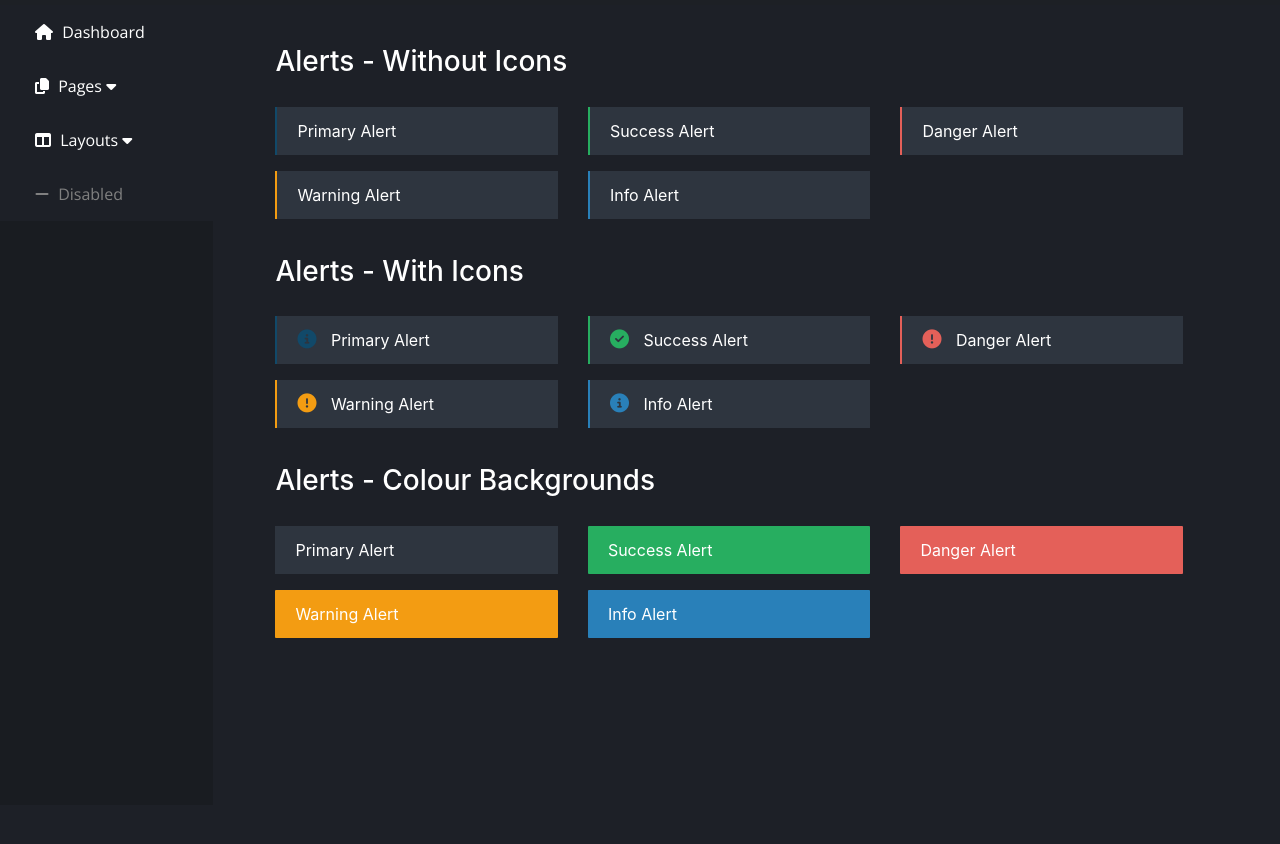
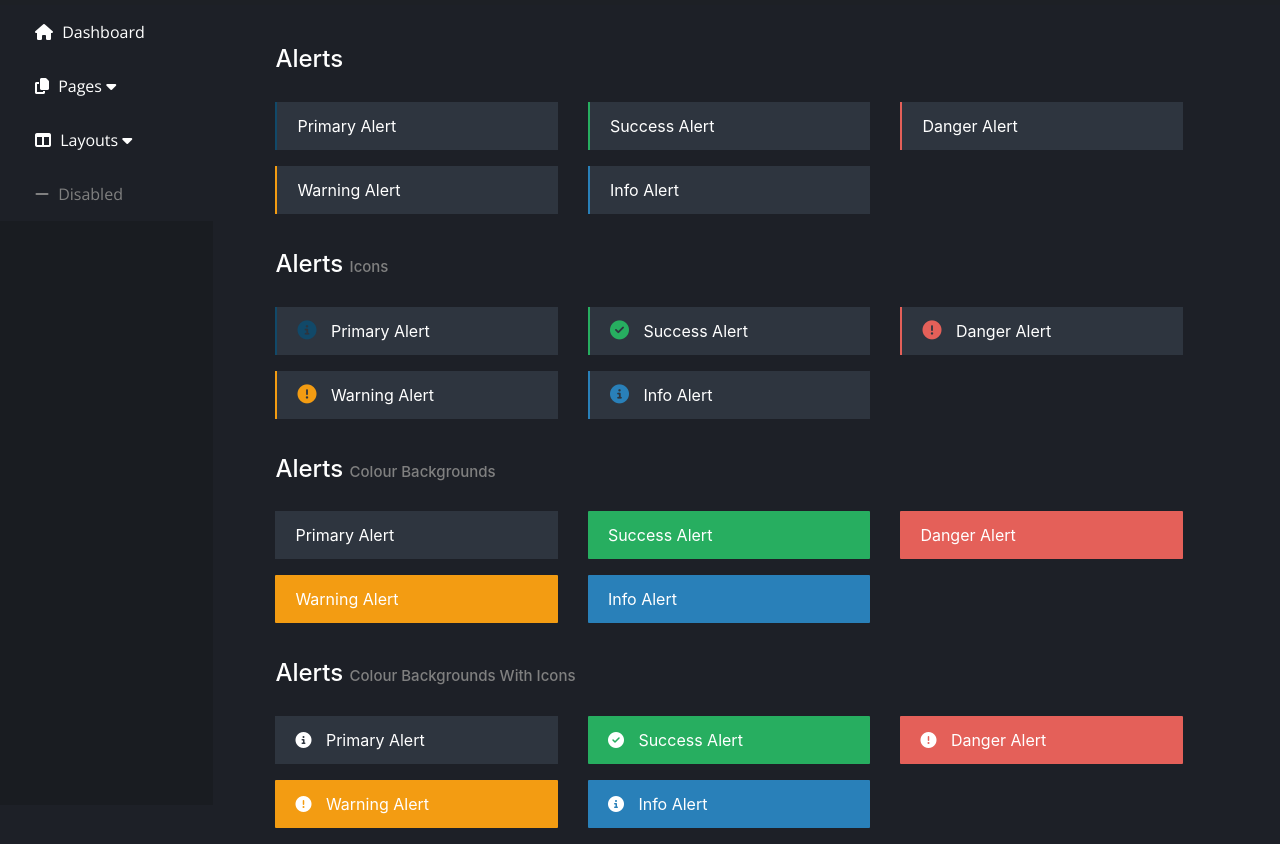
Before and after one commit to chriskonges/SDashboard, a plain HTML site: page pages/alerts.html in a window 1280 px wide. Shown: the part 66-910 px from the top of the page. Before the commit the page ends 800 px from the top, so only its background shows below. Drawn offline with nearby package versions, Linux system fonts and the light colour scheme; a script that the page names is missing; a web font is replaced by a local one.

Commit message:
Alerts.html

```diff
--- a/pages/alerts.html
+++ b/pages/alerts.html
@@ -59,7 +59,7 @@
         </div>
 
         <div class="container col-lg-9 col-md-8 content">
-            <h3>Alerts - Without Icons</h3>
+            <h4>Alerts</h4>
             <div class="row">
                 <div class="col-4 dev">
                     <div class="alert alert-primary" role="alert">
@@ -87,7 +87,7 @@
                     </div>
                 </div>
             </div>
-            <h3>Alerts - With Icons</h3>
+            <h4>Alerts <span> Icons</span></h4>
             <div class="row">
                 <div class="col-4 dev">
                     <div class="alert alert-primary" role="alert">
@@ -115,7 +115,7 @@
                     </div>
                 </div>
             </div>
-            <h3>Alerts - Colour Backgrounds</h3>
+            <h4>Alerts <span> Colour Backgrounds</span></h4>
             <div class="row">
                 <div class="col-4 dev">
                     <div class="alert alert-primary-bg" role="alert">
@@ -143,6 +143,34 @@
                     </div>
                 </div>
             </div>
+            <h4>Alerts <span> Colour Backgrounds With Icons</span></h4>
+            <div class="row">
+                <div class="col-4 dev">
+                    <div class="alert alert-primary-bg" role="alert">
+                    <i class="fas fa-info-circle"></i> Primary Alert
+                    </div>
+                </div>
+                <div class="col-4 dev">
+                    <div class="alert alert-success-bg" role="alert">
+                    <i class="fas fa-check-circle"></i> Success Alert
+                    </div>
+                </div>
+                <div class="col-4 dev">
+                    <div class="alert alert-danger-bg" role="alert">
+                    <i class="fas fa-exclamation-circle"></i> Danger Alert
+                    </div>
+                </div>
+                <div class="col-4 dev">
+                    <div class="alert alert-warning-bg" role="alert">
+                    <i class="fas fa-exclamation-circle"></i> Warning Alert
+                    </div>
+                </div>
+                <div class="col-4 dev">
+                    <div class="alert alert-info-bg" role="alert">
+                    <i class="fas fa-info-circle"></i> Info Alert
+                    </div>
+                </div>
+            </div>
       </div>
 
     </div>
--- a/vendor/css/main.css
+++ b/vendor/css/main.css
@@ -35,3 +35,8 @@ h1, h2, h3, h4, h5, h6 {
     padding-bottom: 20px;
     padding-top: 20px;
 }
+
+span {
+    font-size: 15px !important;
+    color: gray;
+}
```
